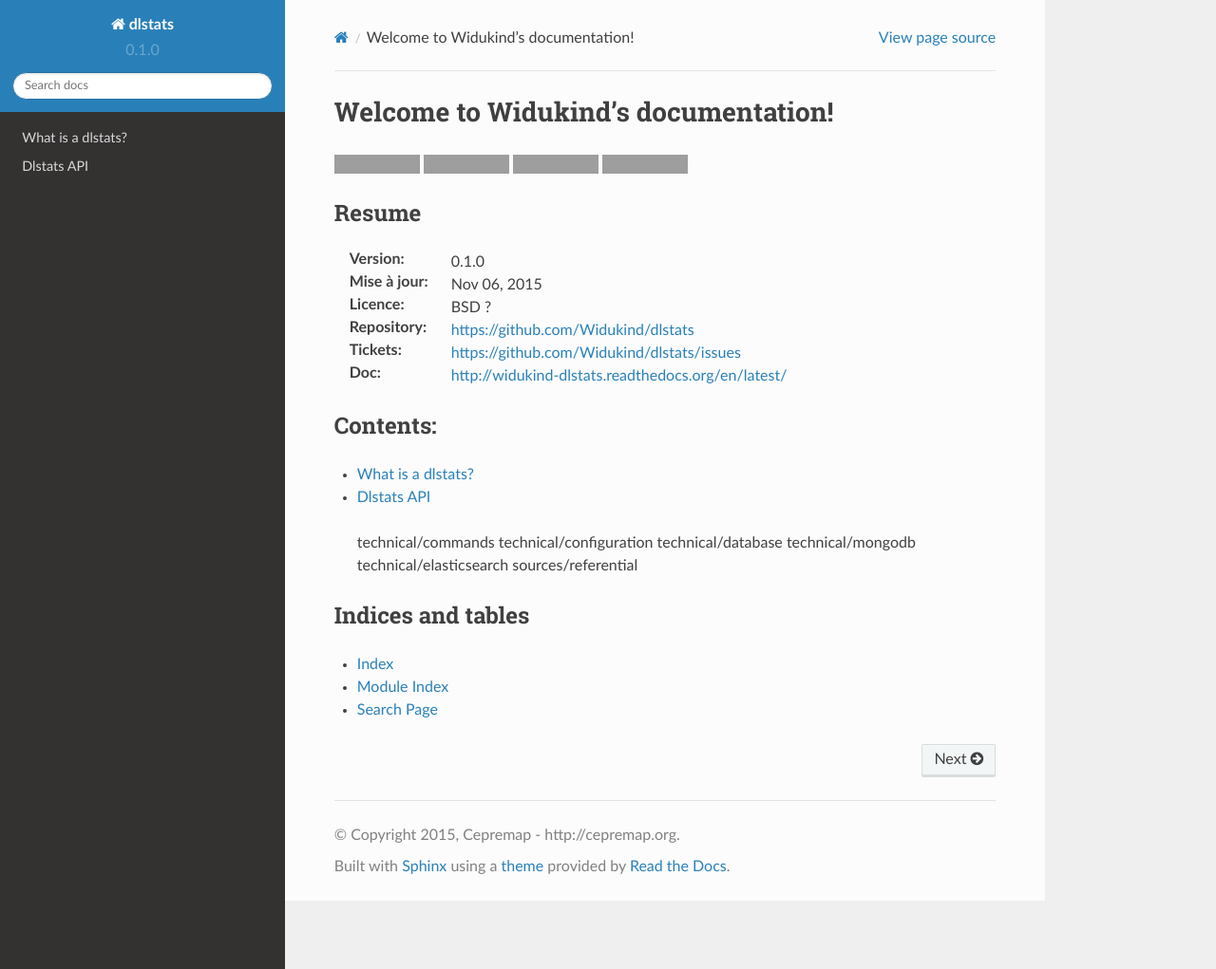
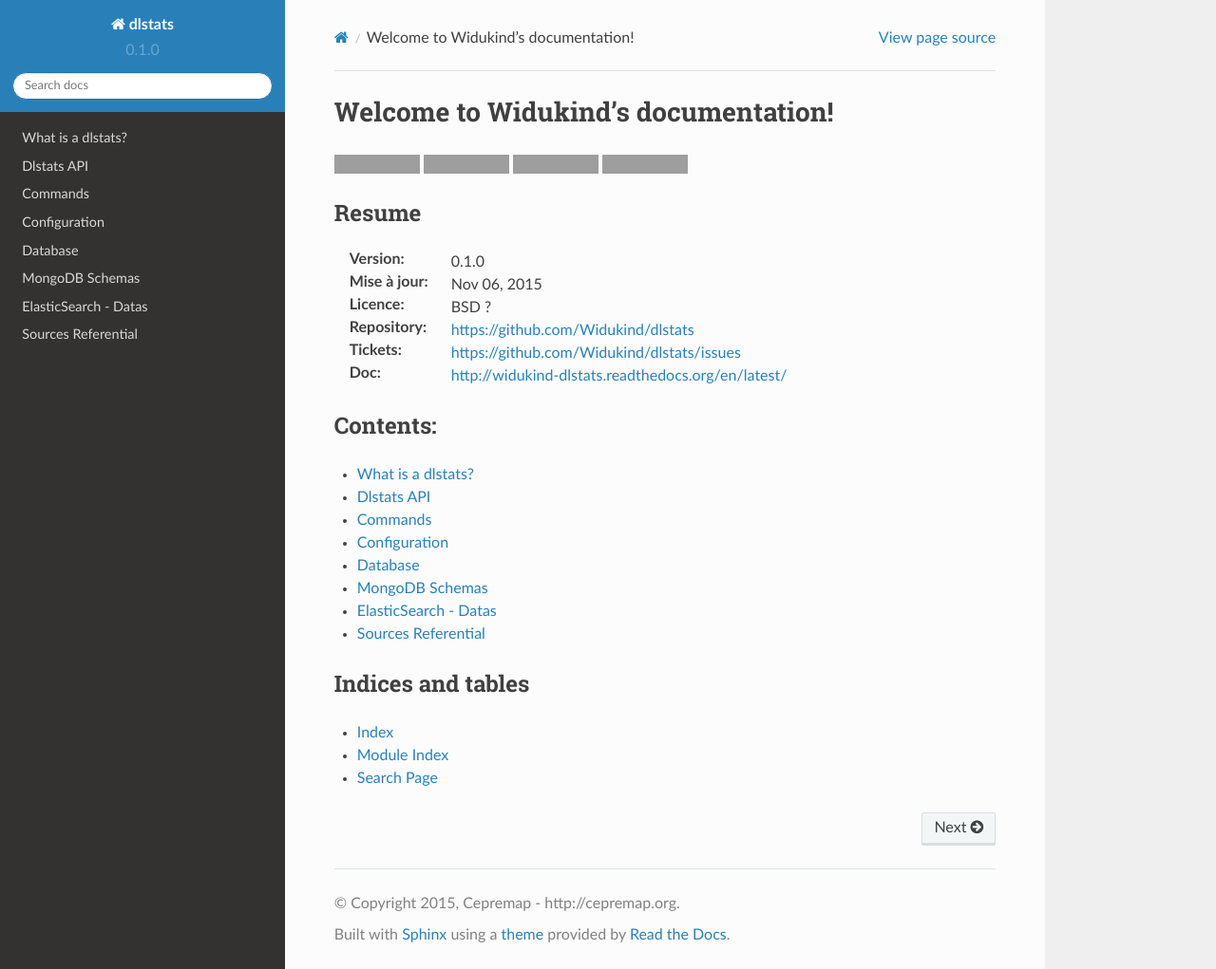
Before and after one commit to Widukind/dlstats, a Sphinx documentation site: the page built from doc/index.rst, in a window 1280 px wide and 1021 px high. Shown: the whole window at 95% size. Built offline with Sphinx 7.4.7 and the Read the Docs theme 2.0.0, drawn with Linux system fonts in a browser that asks for light colours; part of the change alters nothing that is shown; grey boxes are pictures that could not be loaded.

```diff
--- a/doc/index.rst
+++ b/doc/index.rst
@@ -22,9 +22,6 @@ Contents:
 
     introduction
     api/index
-=======
-    api/fetchers_commons
-    api/fetchers
     technical/commands
     technical/configuration
     technical/database
```
